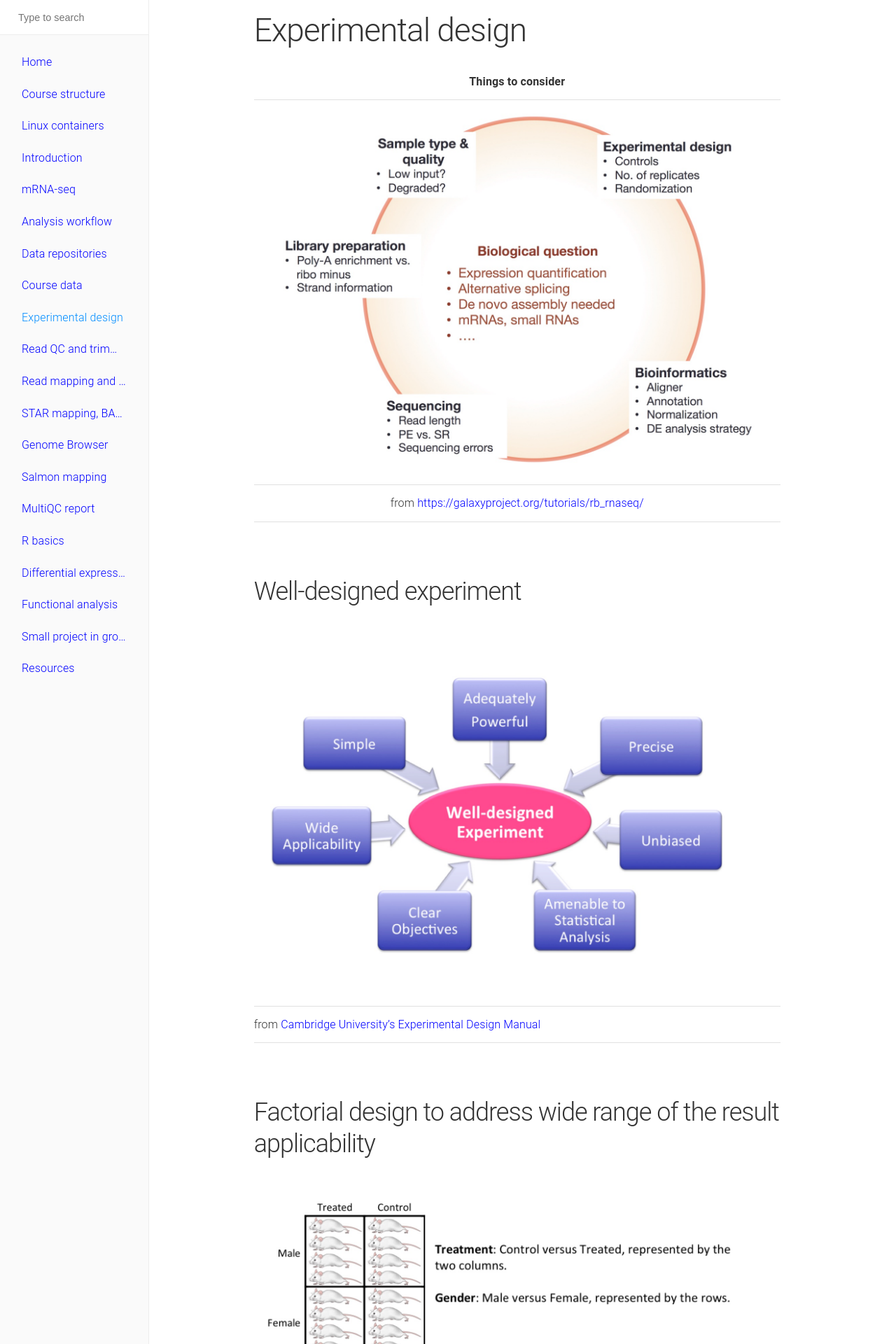
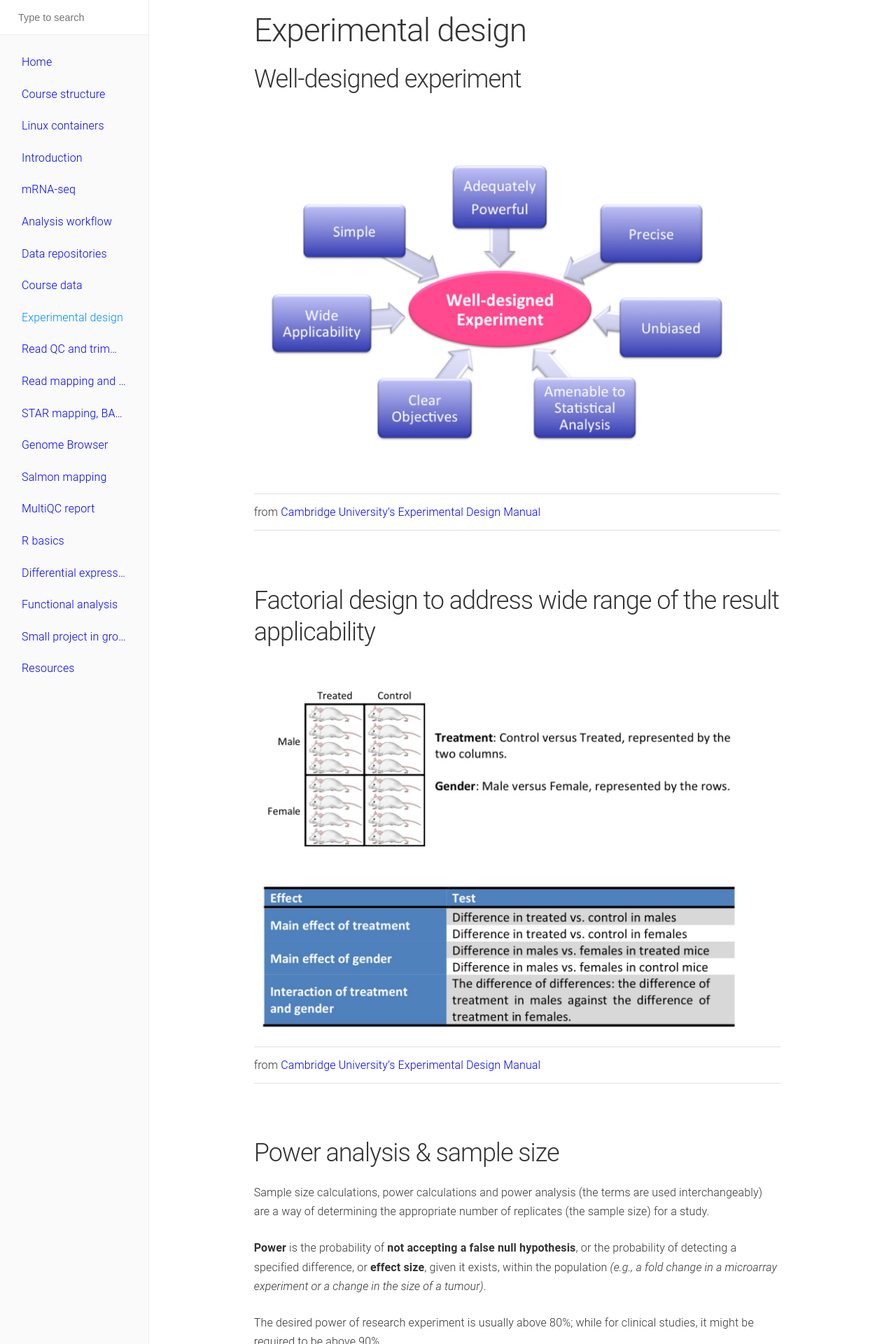
Before and after one commit to biocorecrg/RNAseq_coursesCRG_2026, a Jekyll site: the page built from docs/expdesign.md, in a window 1280 px wide. Shown: the top 1920 px of the page at 70% size. Built offline with Jekyll 4.4.1, drawn with Linux system fonts in a browser that asks for light colours; some of the changed text lies outside the part shown.

Commit message:
Update expdesign.md

````diff
--- a/docs/expdesign.md
+++ b/docs/expdesign.md
@@ -5,13 +5,6 @@
 ---
 
 # Experimental design
-
-| Things to consider|
-| :---:  |
-|<img src="images/exp_design.jpg" width="700" align="middle" />|
-|from [https://galaxyproject.org/tutorials/rb_rnaseq/](https://galaxyproject.org/tutorials/rb_rnaseq/)|
-
-<br/>
 
 ## Well-designed experiment
 
@@ -34,7 +27,9 @@
 
 Sample size calculations, power calculations and power analysis (the terms are used interchangeably) are a way of determining the appropriate number of replicates (the sample size) for a study.
 
-**Power** is the probability of **not accepting a false null hypothesis**, or the probability of detecting a specified difference, or **effect size**, given it exists, within the population (e.g., a fold change in a microarray experiment or a change in the size of a tumour). The desired power of research experiment is usually above 80%; while for clinical studies, it might be required to be above 90%.
+**Power** is the probability of **not accepting a false null hypothesis**, or the probability of detecting a specified difference, or **effect size**, given it exists, within the population *(e.g., a fold change in a microarray experiment or a change in the size of a tumour)*.
+
+The desired power of research experiment is usually above 80%; while for clinical studies, it might be required to be above 90%.
 
 **Power (aka, sensitivity of the statistical test) = 1 - (type II error)**,  *(type II error is an error of accepting a false null hypothesis)*
 
@@ -49,23 +44,46 @@
 ### Example 1
 We study the difference of some measurement in two populations (in which we assume this variable is normally distributed). <br/>
 We draw two samples (n=2) from each population independently and randomly and get
-**x=(9, 11)** and **y=(17,19)**.
+```
+x=(9, 11)
+y=(17,19)
+```
+
 <br/>
-We run the t-test on difference of means and get **p-value=0.03** *( in R, t.test(x, y) )*.
+We run the *t-test on difference of means* and get **p-value=0.03** *( in R, use function t.test(x, y) )*.
+
 <br/>
-Since we know the variance for x and y (sd=2), we can calculate the power of the t-test to detect the observed effect size, *delta=(mean(y)-mean(x))/sqrt(sd)*   *( in R, power.t.test(n, delta, sd) )*.
+Since we know the variance for x and y, *sd(x) = 2; sd(y) = 2*, we can calculate the power of the t-test to detect the observed **effect size delta**  *( in R, use function power.t.test(n, delta, sd) )*
+```
+delta = (mean(y) - mean(x)) / sqrt(sd) = 8 / sqrt(2)
+```
+
 <br/>
-The obtained **power = 0.56** - this means that Type II error (or the probability of accepting a false null hypothesis, or concluding that there is no difference when in fact there is the difference) = 44% !!!! – in roughly 44% of tests conducted with these parameters, the given effect size will be not seen as significant even when it is significant. It is a waist of resources to conduct such an under-powered study. That is, if we want to detect this effect size with higher power, we have to increase the number of samples (n).
+The obtained **power = 0.56**. This means that **Type II error** (or the probability of accepting a false null hypothesis, that is, concluding that there is NO difference when in fact there is the difference) **= 1 - power = 44% !!!!** – in roughly 44% of tests conducted with **these parameters for n and sd**, the given effect size delta will be NOT seen as significant even when it is significant.
+
+It is a waist of resources to conduct such an **under-powered study**.
+
+If we want to detect this effect size (difference in means of 8) with higher power, we have to increase the number of samples (n).
 
 <br/>
 
 But what difference in means can we detect with just 2 samples at a sufficient enough power?
 <br/>
-Assume **x=(9, 11)** and **y=(24, 26)**. We run the t-test on difference of means and get **p-value=0.009**.
+Now let's x and y be as
+```
+x = (9, 11)
+y = (24, 26)
+```
+ We run the t-test on difference of means and get **p-value=0.009**.
 <br/>
-Since we know the variance for x and y (sd=2), we can calculate the power of the t-test to detect the observed effect size, *delta=(mean(y)-mean(x))/sqrt(sd)= 15/sqrt(2)* .
+Since we know the variance for x and y, *sd(x) = 2; sd(y) = 2*, we can calculate the power of the t-test to detect the observed effect size
+```
+delta = (mean(y) - mean(x)) / sqrt(sd) = 15 / sqrt(2)
+```
+
 <br/>
 The obtained **power = 0.94 !!!**
+This is
 
 ### Example 2
 We draw 6 samples (n=6) from each population independently and randomly and get
@@ -83,6 +101,16 @@
 ### Consider examples on page 36 of the [Cambridge manual](https://rawgit.com/bioinformatics-core-shared-training/experimental-design/master/ExperimentalDesignManual.pdf)
 
 <br/>
+
+## Design of RNA-seq experiment
+
+| Things to consider|
+| :---:  |
+|<img src="images/exp_design.jpg" width="700" align="middle" />|
+|from [https://galaxyproject.org/tutorials/rb_rnaseq/](https://galaxyproject.org/tutorials/rb_rnaseq/)|
+
+<br/>
+
 
 ## Technical vs. biological replicates
 
````
